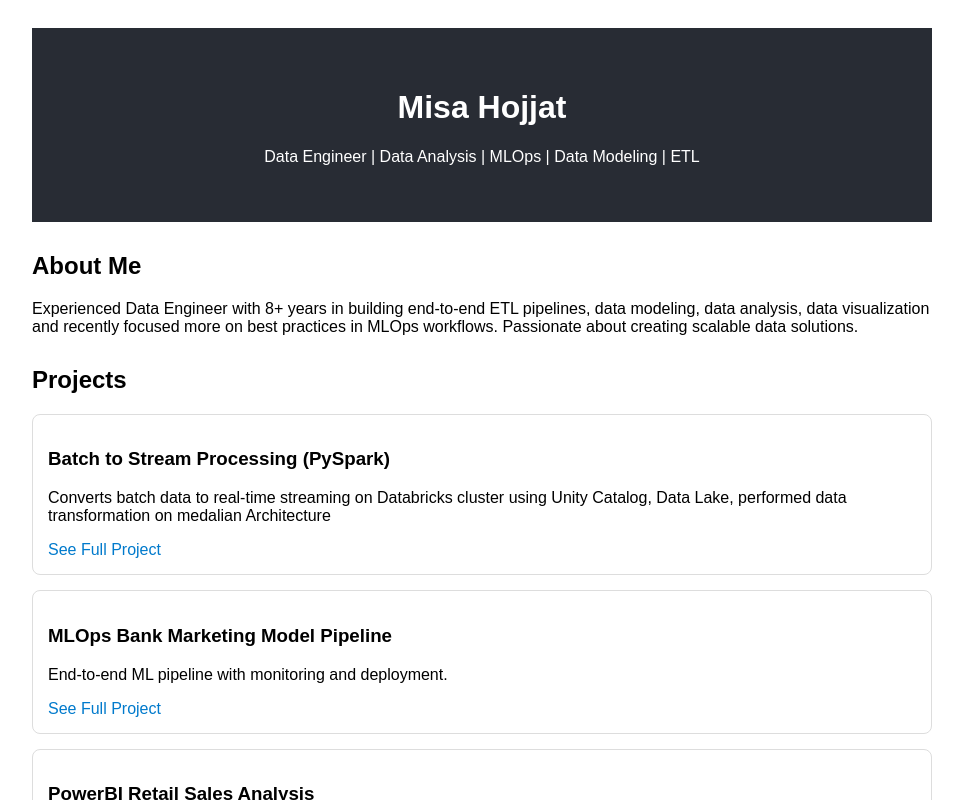
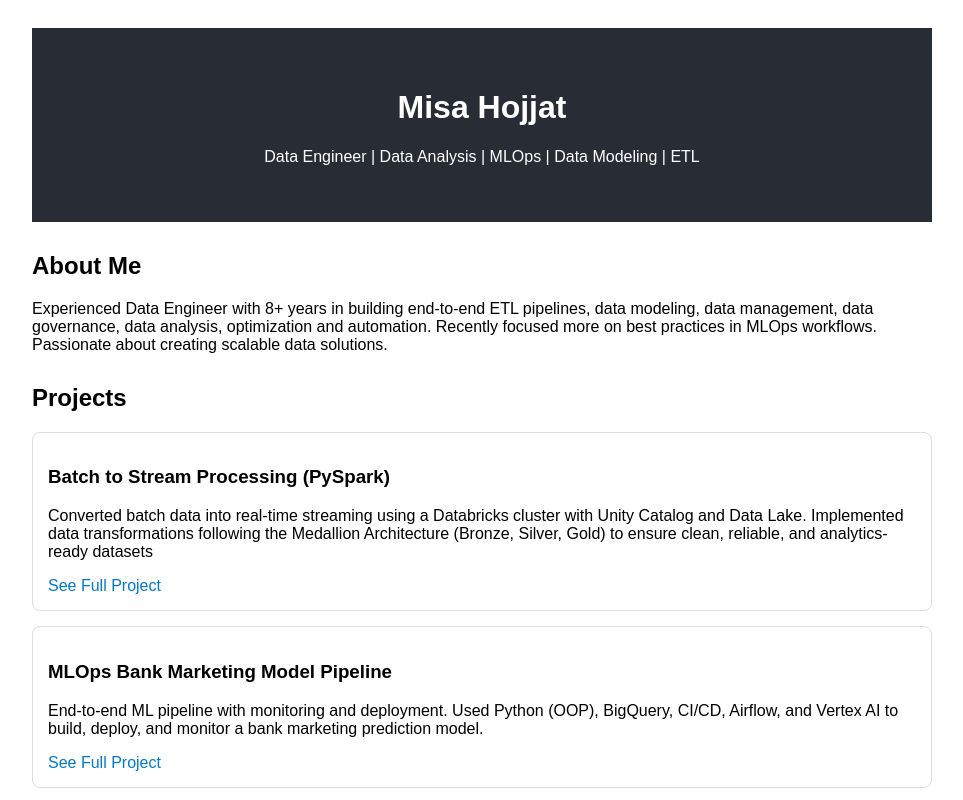
Before and after one commit to MisaHojjat/misahojjat-portfolio, a React (Create React App) app: page / in a window 1280 px wide. Shown: the top 800 px of the page, without its empty margins (158-1121 px from the left). Built offline with nearby package versions, Linux system fonts and the light colour scheme.

Commit message:
version_3

```diff
--- a/src/App.js
+++ b/src/App.js
@@ -4,12 +4,12 @@ import "./App.css";
 const projects = [
   {
     name: "Batch to Stream Processing (PySpark)",
-    shortDesc: "Converts batch data to real-time streaming on Databricks cluster using Unity Catalog, Data Lake, performed data transformation on medalian Architecture",
+    shortDesc: "Converted batch data into real-time streaming using a Databricks cluster with Unity Catalog and Data Lake. Implemented data transformations following the Medallion Architecture (Bronze, Silver, Gold) to ensure clean, reliable, and analytics-ready datasets",
     github: "https://github.com/MisaHojjat/batch-processing-to-stream-processing--pyspark-.git"
   },
   {
     name: "MLOps Bank Marketing Model Pipeline",
-    shortDesc: "End-to-end ML pipeline with monitoring and deployment.",
+    shortDesc: "End-to-end ML pipeline with monitoring and deployment. Used Python (OOP), BigQuery, CI/CD, Airflow, and Vertex AI to build, deploy, and monitor a bank marketing prediction model.",
     github: "https://github.com/MisaHojjat/MLOps-Bank-Marketing-Model-Pipeline.git"
   },
   {
@@ -19,7 +19,8 @@ const projects = [
   },
   {
     name: "F1 Azure Databricks Pipeline Ergast API",
-    shortDesc: "Data pipeline using Azure Databricks to fetch F1 race data.",
+    shortDesc: "Data pipeline using Azure Databricks to fetch F1 race data. Used PySpark for ETL, structured data with Delta Lake, orchestrated with Azure Data Factory\
+    and visualized insights with PowerBI.",
     github: "https://github.com/MisaHojjat/F1-Azure-Databricks-Pipeline-Ergast-API.git"
   },
 ];
@@ -36,7 +37,7 @@ function App() {
         <h2>About Me</h2>
         <p>
           Experienced Data Engineer with 8+ years in building end-to-end ETL pipelines,
-          data modeling, data analysis, data visualization and recently focused more on best practices in MLOps workflows. Passionate about creating scalable data solutions.
+          data modeling, data management, data governance, data analysis, optimization and automation. Recently focused more on best practices in MLOps workflows. Passionate about creating scalable data solutions.
         </p>
       </section>
 
```
